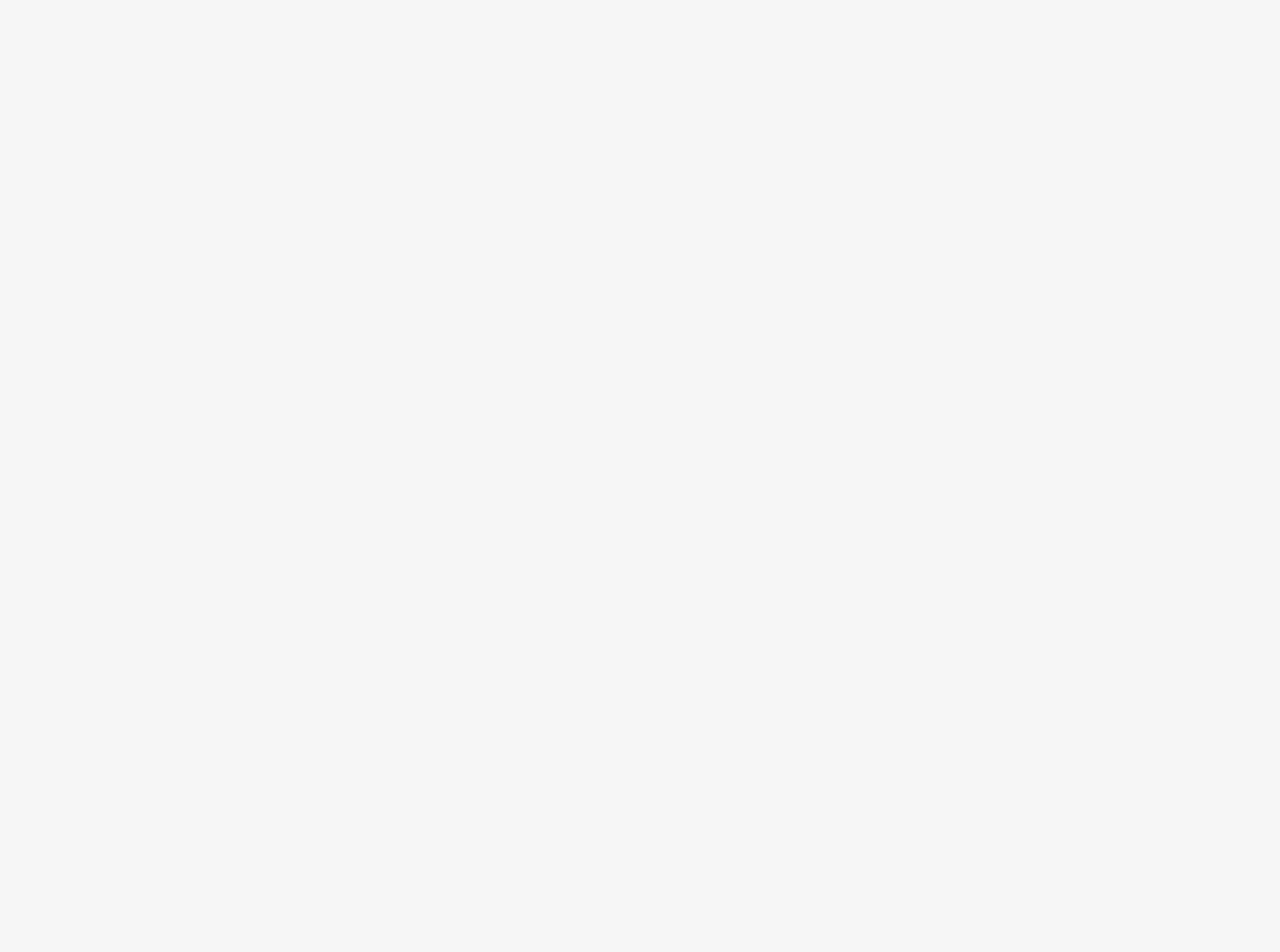
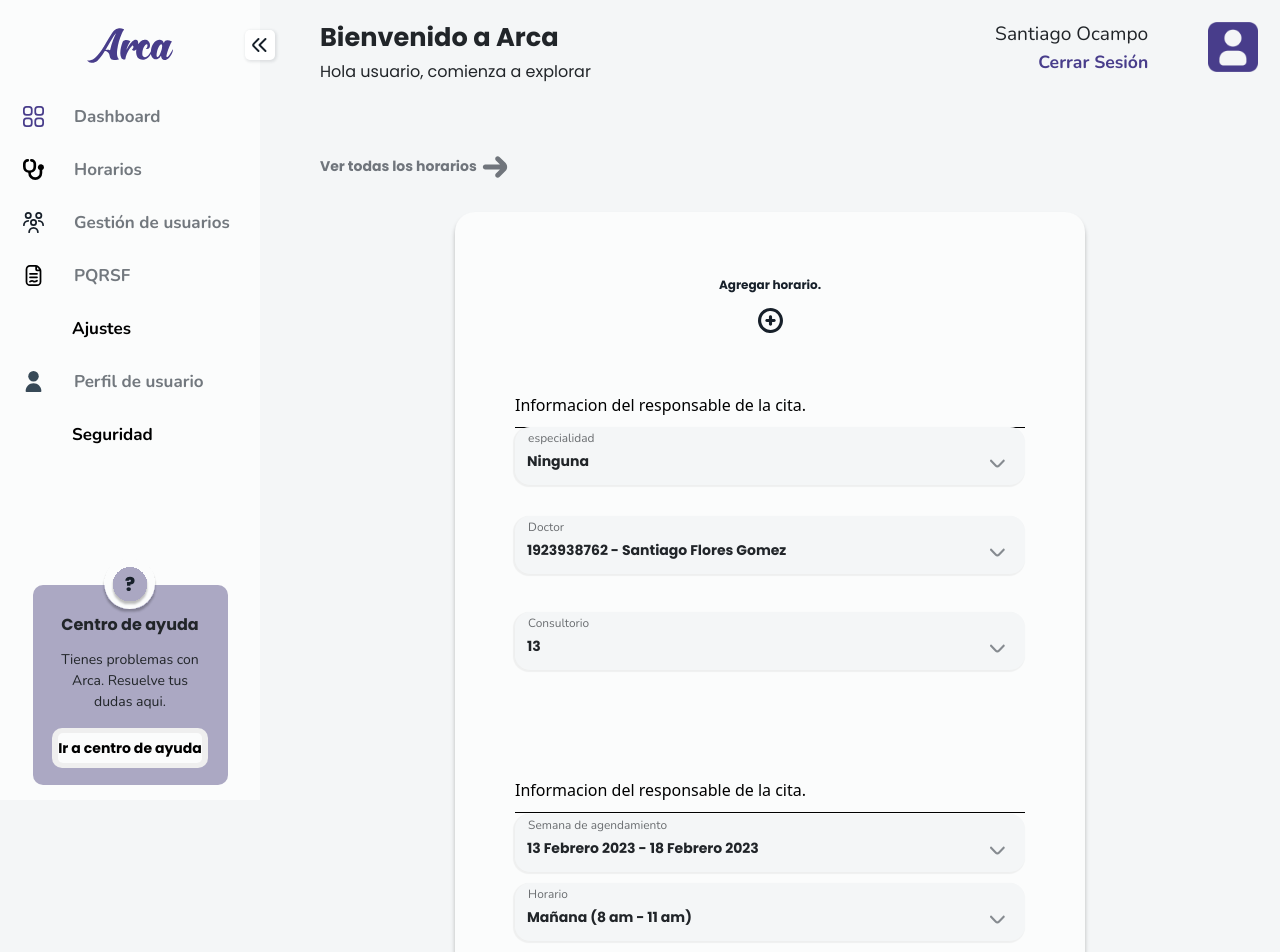
Before and after one commit to SantiagoOcampo25/arca, a React (Vite) app in the folder App/arca/: page /Schedules in a window 1280 px wide. Before the commit this address had no page. Shown: the top 952 px of the page. Before the commit the page ends 800 px from the top, so only its background shows below. Built offline with nearby package versions, Linux system fonts and the light colour scheme.

Commit message:
Schedules component

```diff
--- a/App/arca/components/formschedulesdashboard.jsx
+++ b/App/arca/components/formschedulesdashboard.jsx
@@ -1,15 +1,16 @@
 import React from "react";
+import { Link } from "react-router-dom";
 import "../assets/css/components.scss";
 import "../assets/css/main.scss";
 import "../assets/css/dashboardAdministrador.scss";
 
-function Formschedules(){
-    return(
+function Formschedules() {
+    return (
         <div className="con-form-horarios-admin">
             <div className="head-form">Horarios</div>
             <div className="body-form">Programa la disponibilidad de los doctores.</div>
             <div className="foo-form">
-                <button><a href=""  style={{color: "inherit", textDecoration: "none"}}>Agendar</a></button>
+                <button><Link to="/Schedules" style={{ color: "inherit", textDecoration: "none" }}>Agendar</Link></button>
             </div>
         </div>
     );
--- /dev/null
+++ b/App/arca/components/schedules.jsx
@@ -0,0 +1,109 @@
+import React from "react";
+import Sidebar from "./sidebar";
+import Navbar from "./navbar";
+import "../assets/css/components.scss";
+import "../assets/css/main.scss";
+import "../assets/css/gesHorarios.scss";
+
+function Schedules(){
+  return (
+    <div className="container-dashboard" style={{ transition: "all 3s" }}>
+                <Sidebar />
+                <Navbar />
+        <div className="body-contenido">
+            <div className="con-cm-horarios">
+                <a href="neg_dat_pres_Ci_index.php" className="flecha-cm">Ver todas los horarios
+                    <img src="./assets/img/icons/flecha-pequena-derecha 1.svg" alt="De clic aqu\xED para ver todas las citas medicas" />
+                </a>
+                <div className="con-new-cm">
+                    <div className="con-cm">
+                        <div className="title-cm">Agregar horario.
+                            <a href="" className="agregar-cm">
+                                <img src="./assets/img/icons/agregar.svg" alt="" />
+                            </a>
+                        </div>
+                        <div className="info-resp-cm">
+                            <input type="text" name="resp-cm" autoComplete="off" required />
+                            <label htmlFor="resp-cm" className="label-cm">
+                                <span className="span-cm">
+                                    Informacion del responsable de la cita.
+                                </span>
+                        </label></div>
+                        <div className="info-doc">
+                            <div className="especialidad-doc">
+                                <div className="form-floating">
+                                    <select className="form-select" id="floatingSelect" aria-label="Floating label select example" name="fk_pk_tipo_documentoU" required>
+                                        <option value="0">Ninguna</option>
+                                        <option value="1">Medico General</option>
+                                        <option value="2">Psicologo</option>
+                                    </select>
+                                    <label htmlFor="floatingSelect">especialidad</label>
+                                    <span className="ico-input ico-input-select"><img src="./assets/img/icons/desplegable.svg" alt="" /></span>
+                                </div>
+                            </div>
+                            <div className="name-doc">
+                                <div className="form-floating">
+                                    <select className="form-select" id="floatingSelect" aria-label="Floating label select example" name="" required>
+                                        <option value="0">1923938762 - Santiago Flores Gomez</option>
+                                        <option value="1">1923938762 - Santiago Flores Gomez</option>
+                                        <option value="2">1923938762 - Santiago Flores Gomez</option>
+                                    </select>
+                                    <label htmlFor="floatingSelect">Doctor</label>
+                                    <span className="ico-input ico-input-select"><img src="./assets/img/icons/desplegable.svg" alt="" /></span>
+                                </div>
+                            </div>
+                            <div className="consultorio-doc">
+                                <div className="form-floating">
+                                    <select className="form-select" id="floatingSelect" aria-label="Floating label select example" name="" required>
+                                        <option value="0">13</option>
+                                        <option value="1">18</option>
+                                        <option value="2">21</option>
+                                    </select>
+                                    <label htmlFor="floatingSelect">Consultorio</label>
+                                    <span className="ico-input ico-input-select"><img src="./assets/img/icons/desplegable.svg" alt="" /></span>
+                                </div>
+                            </div>
+                        </div>
+                        <div className="info-resp-cm">
+                            <input type="text" name="resp-cm" autoComplete="off" required />
+                            <label htmlFor="resp-cm" className="label-cm">
+                                <span className="span-cm">
+                                    Informacion del responsable de la cita.
+                                </span>
+                        </label></div>
+                        <div className="con-hora-agendamiento">
+                            <div className="semana-agendamiento">
+                                    <div className="form-floating">
+                                        <select className="form-select" id="floatingSelect" aria-label="Floating label select example" name="" required>
+                                            <option value="0">13 Febrero 2023 - 18 Febrero 2023</option>
+                                            <option value="1">13 Febrero 2023 - 18 Febrero 2023</option>
+                                            <option value="2">13 Febrero 2023 - 18 Febrero 2023</option>
+                                        </select>
+                                        <label htmlFor="floatingSelect">Semana de agendamiento</label>
+                                        <span className="ico-input ico-input-select"><img src="./assets/img/icons/desplegable.svg" alt="" /></span>
+                                    </div>
+                            </div>
+                            <div className="horario-agendamiento">
+                                    <div className="form-floating">
+                                        <select className="form-select" id="floatingSelect" aria-label="Floating label select example" name="" required>
+                                            <option value="0">Mañana (8 am - 11 am)</option>
+                                            <option value="1">Mañana (8 am - 11 am)</option>
+                                            <option value="2">Mañana (8 am - 11 am)</option>
+                                        </select>
+                                        <label htmlFor="floatingSelect">Horario</label>
+                                        <span className="ico-input ico-input-select"><img src="./assets/img/icons/desplegable.svg" alt="" /></span>
+                                    </div>
+                            </div>
+                        </div>
+                        <div className="con-btn-cm">
+                            <input id="btn-cm" type="submit" value="Registrar" />
+                        </div>
+                    </div>
+                </div>
+            </div>
+        </div>
+</div>
+  );
+}
+
+export default Schedules;
--- a/App/arca/components/sidebar.jsx
+++ b/App/arca/components/sidebar.jsx
@@ -14,7 +14,7 @@ import documentimg from "../assets/img/icons/ico_document-signed.svg";
 import userprofile from "../assets/img/icons/ico_user-free-icon-font (1).svg";
 
 
-function Sidebar(){
+function Sidebar() {
   const [estadoMenu, setEstadoMenu] = useState(false);
   function despSidebar() {
     const conDash = document.querySelector('.container-dashboard');
@@ -98,7 +98,7 @@ function Sidebar(){
             name="Dashboard"
           />
           <Itemssidebar
-              to="#"
+            to="/Schedules"
             imgSrc={estetoscopioimg}
             alt="Horarios"
             name="Horarios"
@@ -110,7 +110,7 @@ function Sidebar(){
             name="Gestión de usuarios"
           />
           <Itemssidebar
-              to="#"
+            to="/Pqrsftable"
             imgSrc={documentimg}
             alt="PQRSF"
             name="PQRSF"
--- a/App/arca/src/App.jsx
+++ b/App/arca/src/App.jsx
@@ -10,6 +10,8 @@ import Dashboard from "../components/dashboard";
 import HelpCenter from "../components/helpcenter";
 import Pqrsf from "../components/pqrsf";
 import ManageUsers from "../components/manageUsers";
+import Schedules from "../components/schedules";
+import Pqrsftable from "../components/pqrsftable";
 
 
 function App() {
@@ -27,6 +29,8 @@ function App() {
       <Route path='/HelpCenter' element={<HelpCenter />} />
       <Route path='/Pqrsf' element={<Pqrsf />} />
       <Route path='/ManageUsers' element={<ManageUsers />} />
+      <Route path='/Schedules' element={<Schedules />} />
+      <Route path='/Pqrsftable' element={<Pqrsftable />} />
     </Routes>
   )
 }
```
Lines whose indentation alone changed are shown as unchanged.
